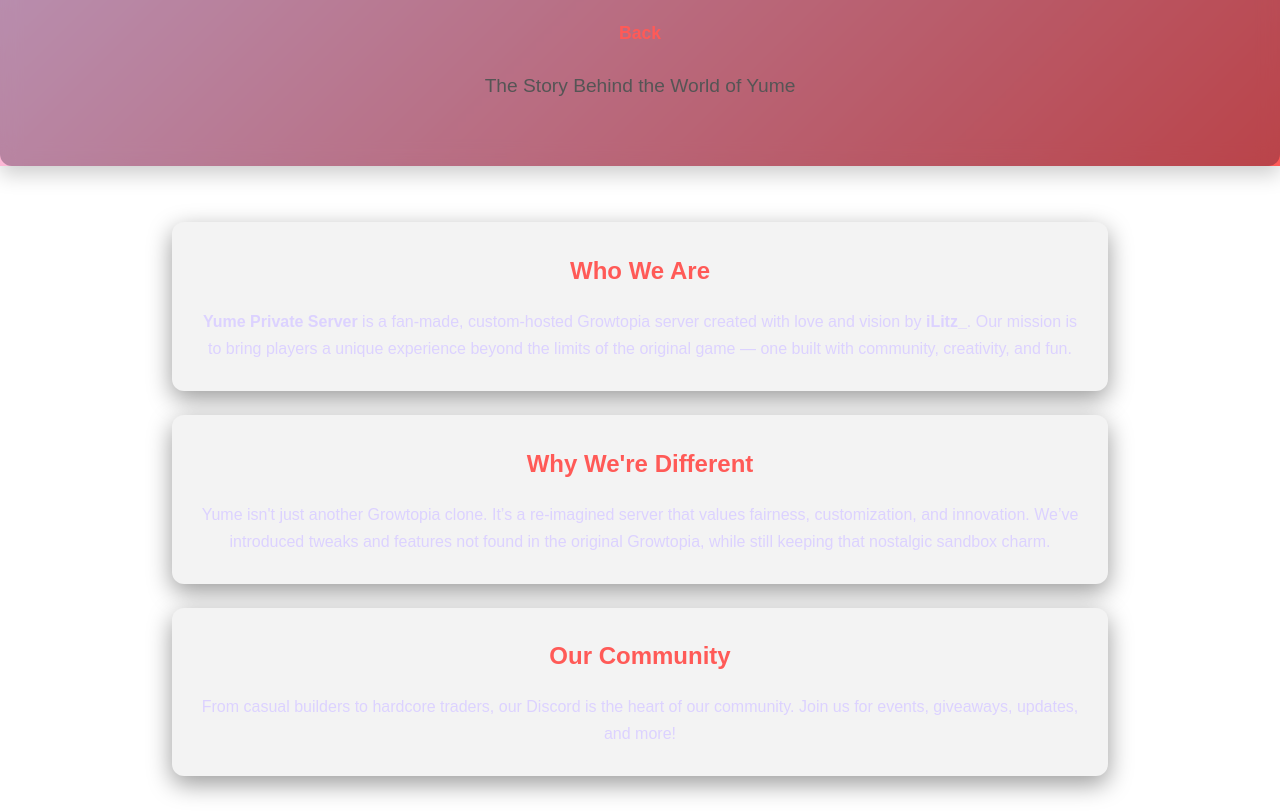
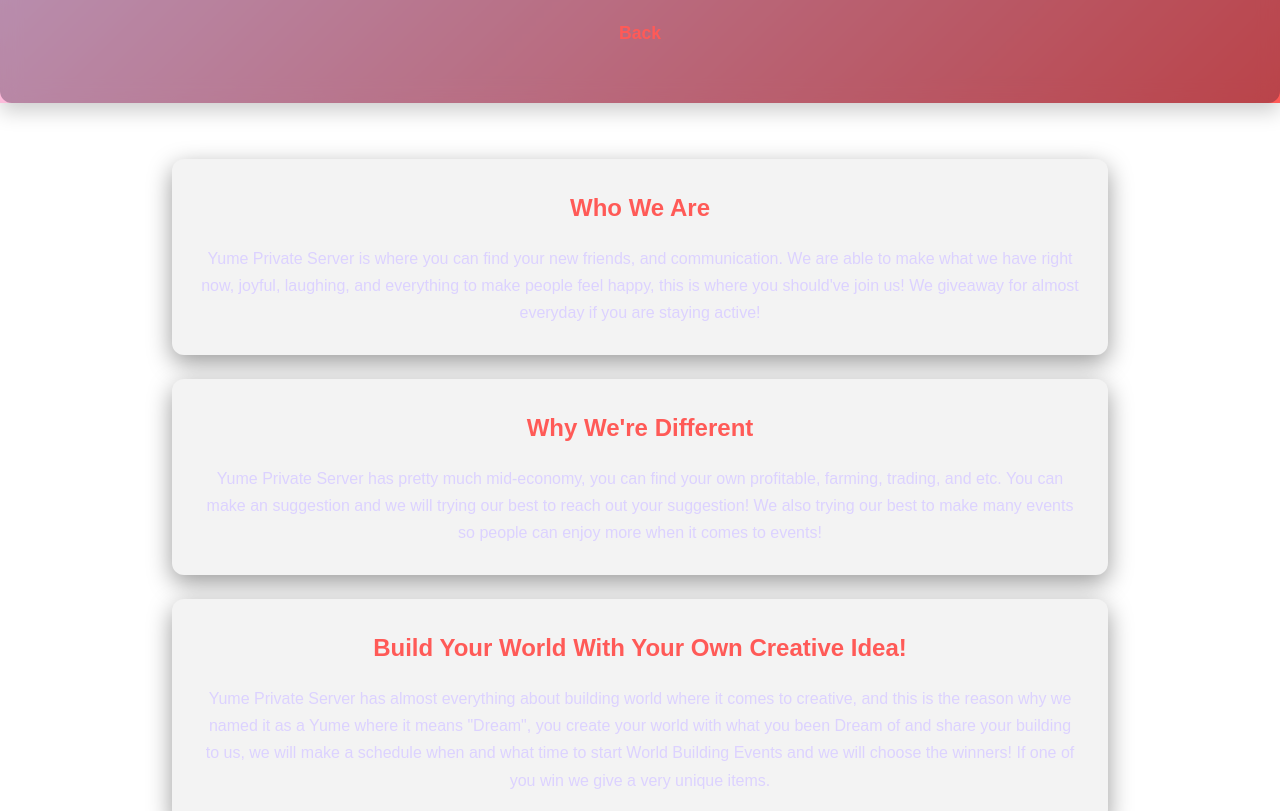
Before and after one commit to 1Litz/Yume, a plain HTML site: page about/index.html in a window 1280 px wide. Shown: the part 105-916 px from the top of the page. Drawn offline with Linux system fonts and the light colour scheme.

Commit message:
Update index.html

```diff
--- a/about/index.html
+++ b/about/index.html
@@ -5,17 +5,14 @@
   <meta name="viewport" content="width=device-width, initial-scale=1.0"/>
   <title>About | Yume Private Server</title>
 
-  <!-- Favicon -->
   <link rel="icon" href="/favicon.ico" type="image/x-icon" />
   <link rel="icon" type="image/png" sizes="32x32" href="/favicon-32x32.png" />
   <link rel="icon" type="image/png" sizes="16x16" href="/favicon-16x16.png" />
   <link rel="apple-touch-icon" sizes="180x180" href="/apple-touch-icon.png" />
   <link rel="manifest" href="/site.webmanifest" />
 
-  <!-- Preload -->
   <link rel="preload" href="/favicon.ico" as="image" />
 
-  <!-- CSS -->
   <link rel="stylesheet" href="../../style.css" />
 </head>
 <body>
@@ -54,44 +51,42 @@
     </label>
   </div>
 
-  <!-- Header -->
   <header>
     <h1>About Yume</h1>
     <div class="button-group">
       <a href="/">Back</a>
     </div>
-    <p class="welcome-text">The Story Behind the World of Yume</p>
   </header>
 
-  <!-- Main Content -->
   <div class="container">
-    <!-- Who We Are -->
     <div class="card">
       <h2>Who We Are</h2>
       <p>
-        <strong>Yume Private Server</strong> is a fan-made, custom-hosted Growtopia server created with love and vision by <strong>iLitz_</strong>.
-        Our mission is to bring players a unique experience beyond the limits of the original game — one built with community, creativity, and fun.
+      </strong>Yume Private Server</strong> is where you can find your new friends, and communication. We are able to make what
+      we have right now, joyful, laughing, and everything to make people feel happy, this is where you should've join us!
+      We giveaway for almost everyday if you are staying active!
       </p>
     </div>
 
-    <!-- Why We're Different -->
     <div class="card">
       <h2>Why We're Different</h2>
       <p>
-        Yume isn't just another Growtopia clone. It’s a re-imagined server that values fairness, customization, and innovation. We’ve
-        introduced tweaks and features not found in the original Growtopia, while still keeping that nostalgic sandbox charm.
+        </strong>Yume Private Server</strong> has pretty much mid-economy, you can find your own profitable, farming, trading, and etc.
+        You can make an suggestion and we will trying our best to reach out your suggestion! We also trying our best to make many
+        events so people can enjoy more when it comes to events!
       </p>
     </div>
 
-    <!-- Our Community -->
     <div class="card">
-      <h2>Our Community</h2>
+      <h2>Build Your World With Your Own Creative Idea!</h2>
       <p>
-        From casual builders to hardcore traders, our Discord is the heart of our community. Join us for events, giveaways, updates, and more!
+        </strong>Yume Private Server</strong> has almost everything about building world where it comes to creative, and this is the
+        reason why we named it as a Yume where it means "Dream", you create your world with what you been </strong>Dream</strong> of
+        and share your building to us, we will make a schedule when and what time to start World Building Events and we will choose
+        the winners! If one of you win we give a very unique items.
       </p>
     </div>
 
-    <!-- Discord Icon -->
     <div class="discord-icon">
       <a href="https://discord.com/invite/6TtvQDqZKT " target="_blank">
         <img src="https://cdn-icons-png.flaticon.com/512/5968/5968756.png " alt="Join Discord" />
@@ -99,7 +94,6 @@
     </div>
   </div>
 
-  <!-- Footer -->
   <footer>
     <p>Yume Private Server © 2025 | Crafted by <strong>iLitz_</strong> | Not affiliated with Growtopia or Ubisoft</p>
   </footer>
```
Lines whose indentation alone changed are shown as unchanged.
